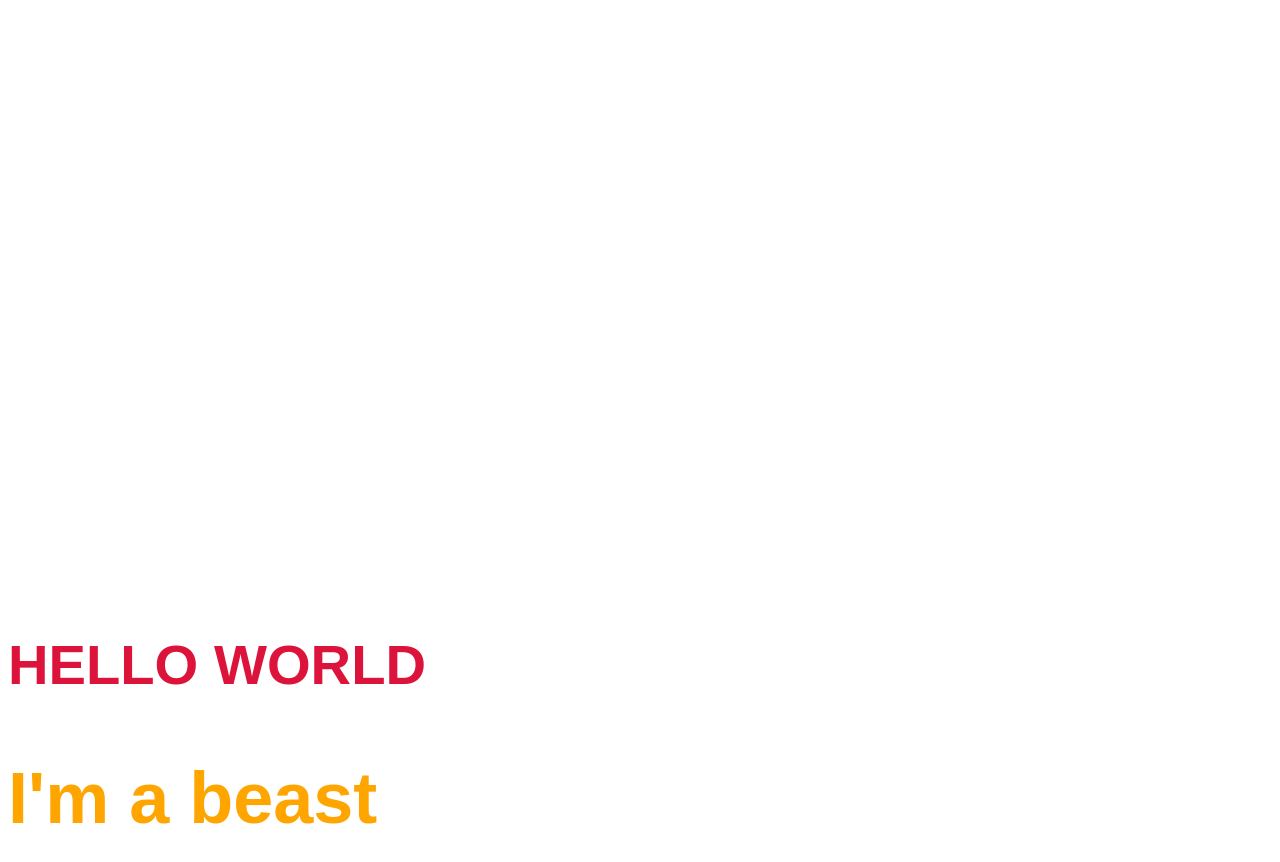
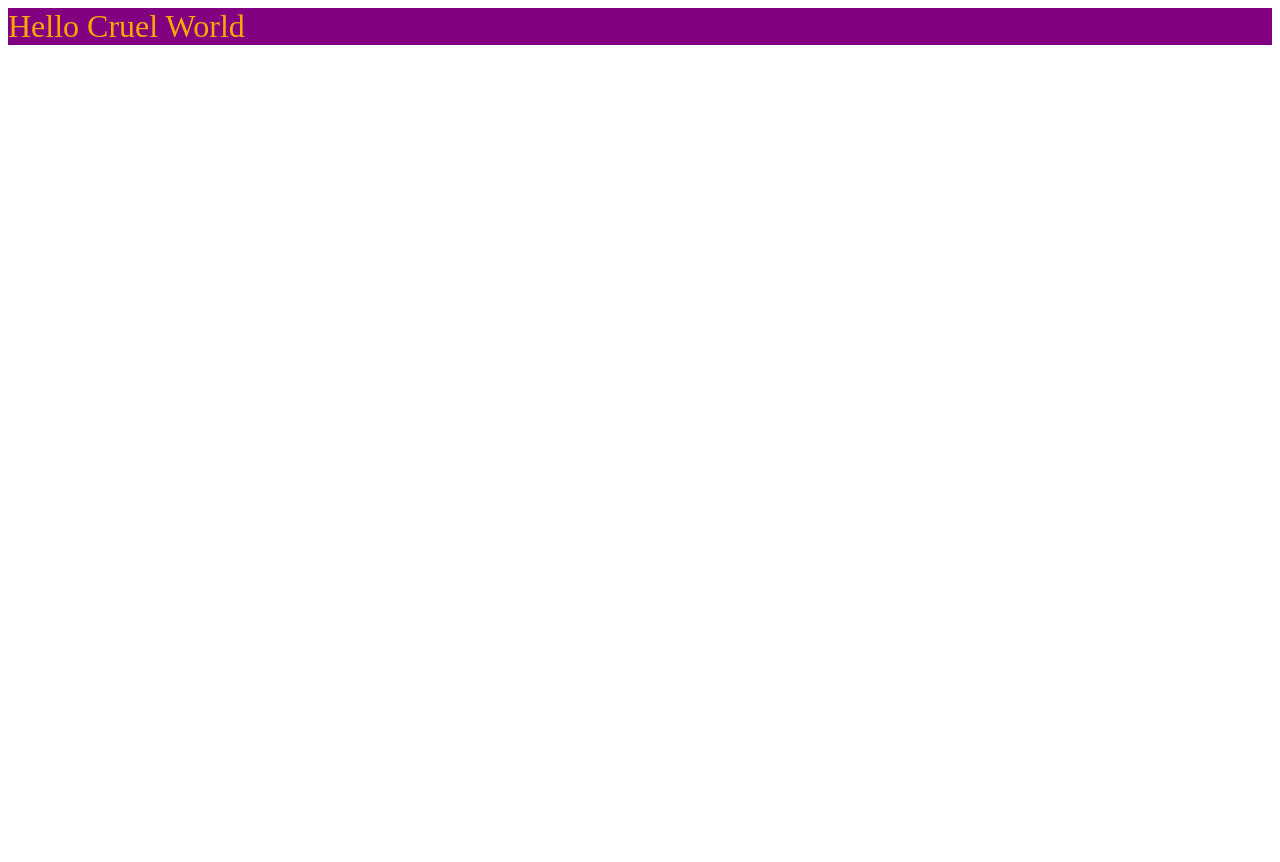
Before and after one commit to aturnage/SavvyPortfolio, a plain HTML site: page projects/sandbox/index.html in a window 1280 px wide. After the commit the page ends 800 px from the top, so only its background shows below. Drawn offline with nearby package versions, Linux system fonts and the light colour scheme.

Commit message:
Adding additional pics

```diff
--- a/js/blogz.js
+++ b/js/blogz.js
@@ -14,3 +14,7 @@ postRequest
     .catch(
         () => $content.text( "There was an error!" )
     );
+
+var getPosts = $.ajax( "https://jsonplaceholder.typicode.com/posts" );
+
+getPosts.then( ( posts ) => console.log( posts[0] ) );
--- a/js/sandbox.js
+++ b/js/sandbox.js
@@ -1,21 +1,26 @@
-var $output = $( "#output" );
-var $subtitle = $( "<h2>I'm a beast<h2>" );
-
-$output
-    .html( "<h3>HELLO WORLD</h3>" )
-    .css( { "color": "pink",
-        "font-size": "300%",
-        "font-family": "arial" } )
-    .append( $subtitle )
-    .css( "color" ,"crimson" )
-    .fadeOut( 3000 )
-    .fadeIn( )
-    .animate( {
-        "margin-top": "50%"
-    },{
-        "duration": "5000",
-        "ease": "ease-in",
-        "complete": function changeSubtitle(){
-            $subtitle.css( "color", "orange" );
-        }
-    } );
+// var $output = $( "#output" );
+// var $subtitle = $( "<h2>I'm a beast<h2>" );
+//
+// $output
+//     .html( "<h3>HELLO WORLD</h3>" )
+//     .css( { "color": "pink",
+//         "font-size": "300%",
+//         "font-family": "arial" } )
+//     .append( $subtitle )
+//     .css( "color" ,"crimson" )
+//     .fadeOut( 3000 )
+//     .fadeIn( )
+//     .animate( {
+//         "margin-top": "50%"
+//     },{
+//         "duration": "5000",
+//         "ease": "ease-in",
+//         "complete": function changeSubtitle(){
+//             $subtitle.css( "color", "orange" );
+//         }
+//     } );
+$( "#output" )
+    .html( "Hello Cruel World" )
+    .css( "color", "orange" )
+    .css( "font-size", "200%" )
+    .css( "background", "purple" );
--- a/theme/grid.css
+++ b/theme/grid.css
@@ -35,7 +35,8 @@
         grid-template-columns: repeat(3, 1fr);
     }
     .footerGrid {
-        grid-template-columns: repeat(3, 1fr);
+      grid-template-columns: repeat(3, 1fr);
+      color: green;
     }
 }
 .imageAtt {
--- a/theme/test.css
+++ b/theme/test.css
@@ -6,7 +6,7 @@
     font-family: 'Inconsolata';
     text-transform: uppercase;
 }
-.list {
+.listContainer{
     display: none;
     background-color: #0099ff;
     color: white;
```
Also changed, not shown: blog/index.html (+1 -0 lines), index.html (+1 -1 lines), projects/grid/index.html (+9 -2 lines), images/FBEventPic.png (added), images/Logo-final.png (added), images/PC-Save-the-date-layout-bg.jpg (added), images/run-panda-sample.jpg (added), images/wrtl-launch-flyer.jpg (added), 1 other file.
